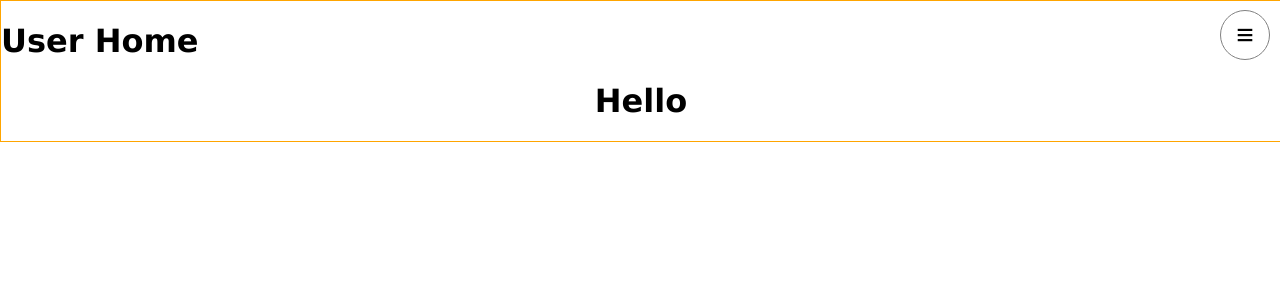
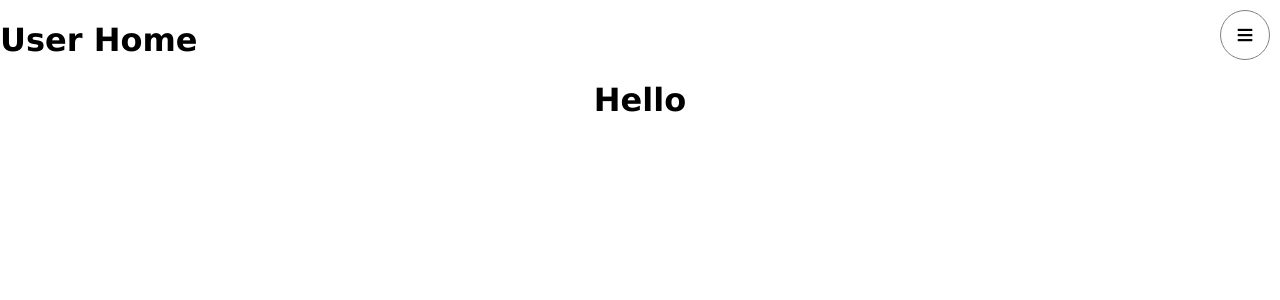
Before and after one commit to Burchard-Tang/ReactApp, a React (Create React App) app: page / in a window 1280 px wide. Shown: the top 300 px of the page. Built offline with nearby package versions, Linux system fonts and the light colour scheme.

Commit message:
Menu fix fr

```diff
--- a/src/pages/Menu.jsx
+++ b/src/pages/Menu.jsx
@@ -55,7 +55,6 @@ const Menu = () => {
         <>
             <div style={{
                 position: "fixed",
-                border: "1px solid orange",
                 width: "100%"
             }}>
                 <Outlet />
```
